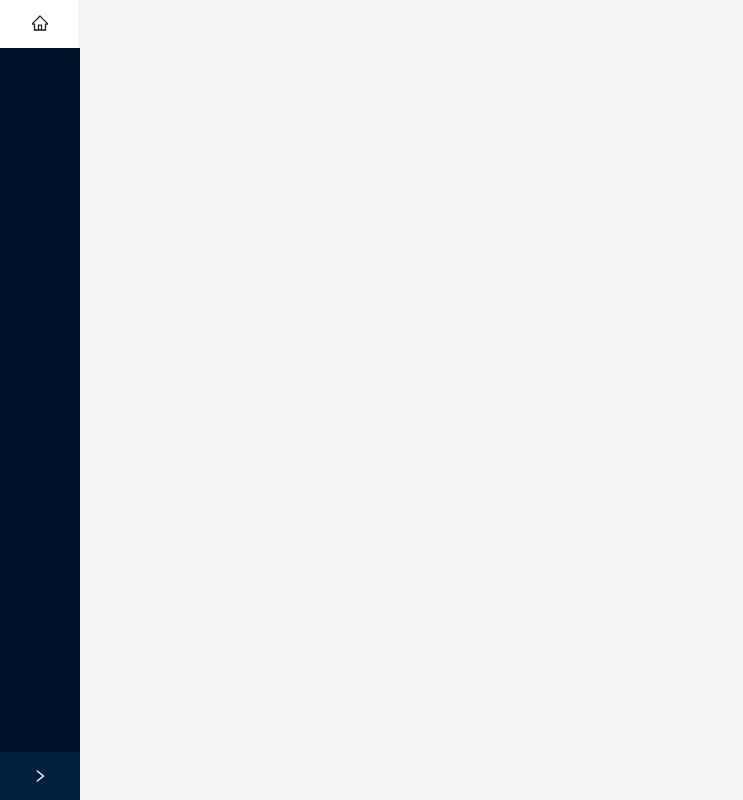
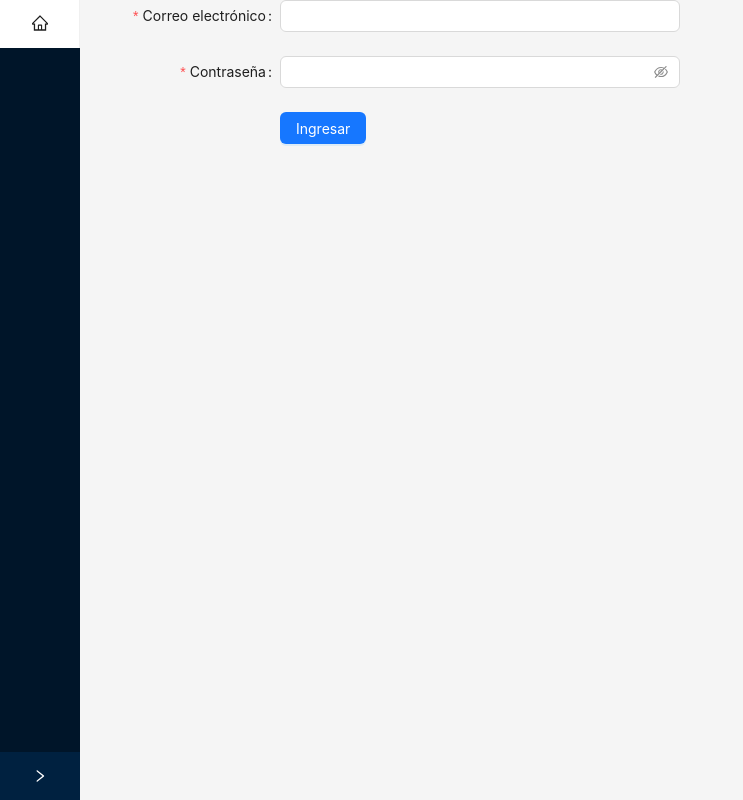
Before and after one commit to Ronald803/inventory-prometeo-fe, a React (Vite) app: page /login in a window 1280 px wide. Before the commit this address had no page. Shown: the whole page, without its empty margins (0-743 px from the left). Built offline with nearby package versions, Linux system fonts and the light colour scheme.

Commit message:
Add login functionality

```diff
--- a/src/App.tsx
+++ b/src/App.tsx
@@ -5,11 +5,13 @@ import HomeView from "./components/views/HomeView";
 import ProductView from "./components/views/ProductView";
 import { Provider } from "react-redux";
 import { prometeoStore } from "./rtk/prometeoStore";
+import LoginView from "./components/views/LoginView";
 
 const Routes = () => {
   let routes = useRoutes([
     { path: "/", element: <HomeView /> },
     { path: "/products", element: <ProductView /> },
+    { path: "/login", element: <LoginView /> },
   ]);
   return routes;
 };
--- /dev/null
+++ b/src/components/Login/LoginForm.tsx
@@ -0,0 +1,72 @@
+import { Button, Form, FormProps, Input, message } from "antd";
+import { useLoginMutation } from "../../rtk/backendApi";
+import { useEffect } from "react";
+
+type FieldType = {
+  email?: string;
+  password?: string;
+};
+function LoginForm() {
+  const [messageApi, contextHolder] = message.useMessage();
+  const [login, { data, isSuccess, isLoading }] = useLoginMutation();
+  const onFinish: FormProps<FieldType>["onFinish"] = (values) => {
+    login(values);
+  };
+  useEffect(() => {
+    if (isSuccess) {
+      localStorage.setItem("t", data.token);
+      localStorage.setItem("n", data.name);
+      messageApi.open({ type: "success", content: `Bienvenido ${data.name}` });
+    }
+  }, [isSuccess]);
+
+  const onFinishFailed = () => {
+    console.log("finish failed");
+  };
+  return (
+    <>
+      {contextHolder}
+      <Form
+        name="basic"
+        labelCol={{ span: 8 }}
+        wrapperCol={{ span: 16 }}
+        style={{ maxWidth: 600 }}
+        initialValues={{ remember: true }}
+        onFinish={onFinish}
+        onFinishFailed={onFinishFailed}
+        autoComplete="off"
+      >
+        <Form.Item<FieldType>
+          label="Correo electrónico"
+          name="email"
+          rules={[
+            {
+              required: true,
+              message: "Por favor ingresa tu correo electrónico",
+            },
+          ]}
+        >
+          <Input />
+        </Form.Item>
+
+        <Form.Item<FieldType>
+          label="Contraseña"
+          name="password"
+          rules={[
+            { required: true, message: "Por favor ingresa tu contraseña" },
+          ]}
+        >
+          <Input.Password />
+        </Form.Item>
+
+        <Form.Item label={null}>
+          <Button type="primary" htmlType="submit">
+            Ingresar
+          </Button>
+        </Form.Item>
+      </Form>
+    </>
+  );
+}
+
+export default LoginForm;
--- /dev/null
+++ b/src/components/Login/LoginType.tsx
@@ -0,0 +1,4 @@
+export interface LoginType {
+  name: string;
+  token: string;
+}
--- /dev/null
+++ b/src/components/views/LoginView.tsx
@@ -0,0 +1,11 @@
+import LoginForm from "../Login/LoginForm";
+
+function LoginView() {
+  return (
+    <div>
+      <LoginForm />
+    </div>
+  );
+}
+
+export default LoginView;
--- a/src/rtk/backendApi.ts
+++ b/src/rtk/backendApi.ts
@@ -1,24 +1,35 @@
 import { createApi } from "@reduxjs/toolkit/query/react";
 import { fetchBaseQuery } from "@reduxjs/toolkit/query";
 import { ProductType } from "../components/Products/ProductType";
+import { LoginType } from "../components/Login/LoginType";
 
-const xtoken = "abc";
+const xtoken = localStorage.getItem("t");
 
 export const backendApi = createApi({
   reducerPath: "api",
   baseQuery: fetchBaseQuery({ baseUrl: "http://localhost:4000/api/" }),
   tagTypes: ["Products"],
   endpoints: (builder) => ({
+    login: builder.mutation({
+      query: (credentials) => ({
+        url: "auth/",
+        method: "POST",
+        body: credentials,
+      }),
+      transformResponse: (response: { data: LoginType }) => {
+        return response.data;
+      },
+    }),
     fetchProducts: builder.query({
       query: () => {
         return { url: "product/", headers: { xtoken } };
       },
       providesTags: ["Products"],
-      transformResponse: (response: ProductType[]) => {
-        return response;
+      transformResponse: (response: { data: ProductType[] }) => {
+        return response.data;
       },
     }),
   }),
 });
 
-export const { useFetchProductsQuery } = backendApi;
+export const { useLoginMutation, useFetchProductsQuery } = backendApi;
```
